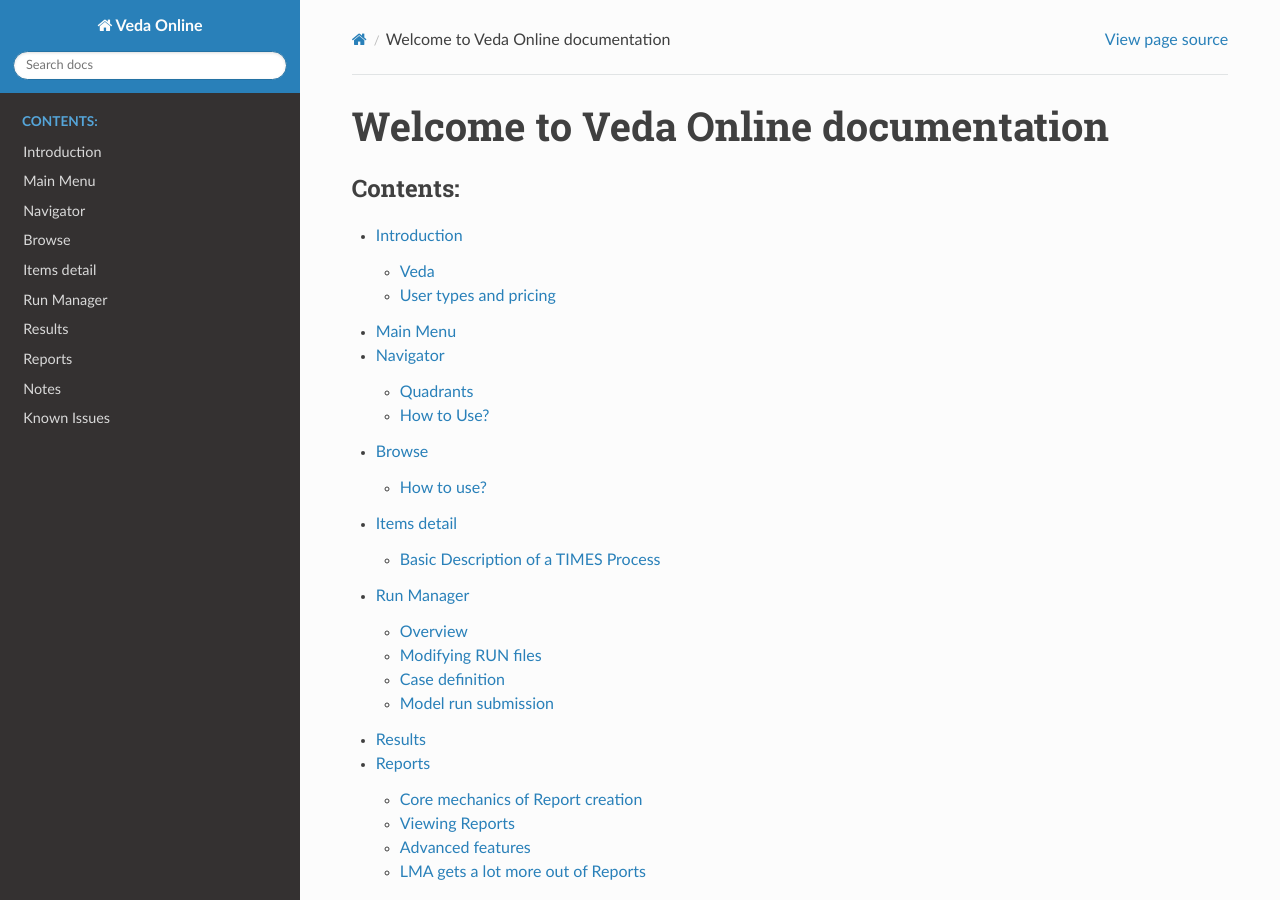
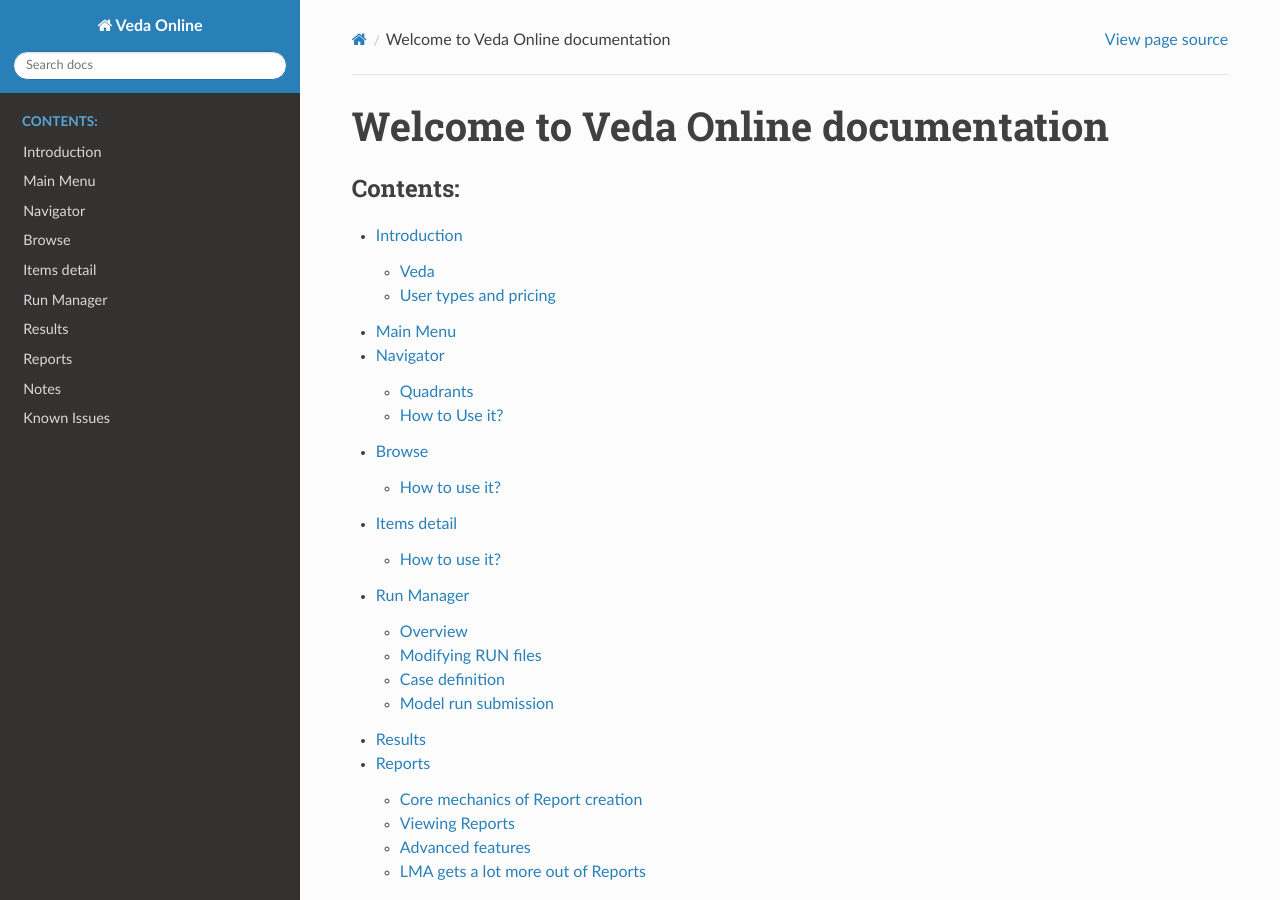
Before and after one commit to kanors-emr/VedaOnline-documentation, a Sphinx documentation site: the page built from source/index.rst, in a window 1280 px wide and 900 px high. Built offline with Sphinx 7.4.7 and the Read the Docs theme 2.0.0, drawn with Linux system fonts in a browser that asks for light colours.

```diff
--- a/source/pages/Browse.rst
+++ b/source/pages/Browse.rst
@@ -9,9 +9,7 @@ Browse
 Browsing model input is **necessary** for two reasons:
     * You may have a syntax error and some of your declarations may have been ignored, or read differently from what you intended.
     * The declarations for a single item may be spread across several Excel files, and you will see them all in one place in this interface.
-
-
-* Browse presents the actual model data.
+    * Browse presents the actual model data.
 
 
 .. image:: images/Browse.png
@@ -23,8 +21,8 @@ It is possible to rearrange the layout of the cube by adding/removing dimensions
 
 
 
-How to use?
-=============
+How to use it?
+---------------
 
 * Browse Select minimum one elements from any of the elements list and click on Browse button to load data in Pivot Grid.
 * Filtering by Sets- In Process and Commodity element list, you can select User or TIMES Set from dropdown list as shown in below figure. Selected set will filter the elements linked to the Set.
--- a/source/pages/Navigator.rst
+++ b/source/pages/Navigator.rst
@@ -2,7 +2,6 @@
 Navigator
 #########
 
-Demo:
 
 * The Navigator provides a comprehensive view of all the templates in the various folders managed by Veda for the current model.
 * The Navigator is the main vehicle for accessing, importing, and coordinating the various templates that make up a model.
@@ -30,8 +29,8 @@ Quadrants
    - 5 to 8 - Groups of flexible, “rule-based”, scenarios files:
 
 
-How to Use?
------------
+How to Use it?
+---------------
 SYNC Operation
 ^^^^^^^^^^^^^^
 Synchronize imports all selected Excel workbooks into the Veda database. The processing can be seen live on the right logging window or on the JobsDashboard page. An e-mail is also sent to the associated user upon on completion. Whether successful or not, sync log details are also sent in the completion e-mail.
```
Also changed, not shown: source/pages/Items detail.rst (+43 -11 lines), source/pages/images/items_view_detail_view.PNG (added), source/pages/images/items_view_input_output.PNG (added), source/pages/images/items_view_network_diag.PNG (added), source/pages/images/items_view_pivot.PNG (added), source/pages/images/new_items_detail.PNG.
